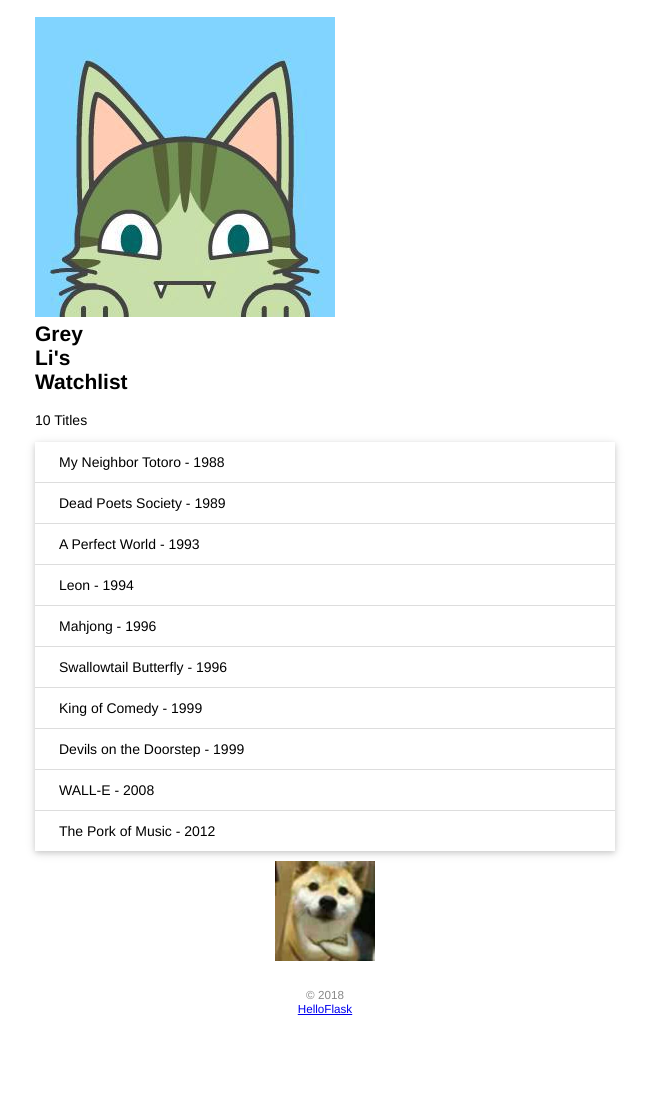
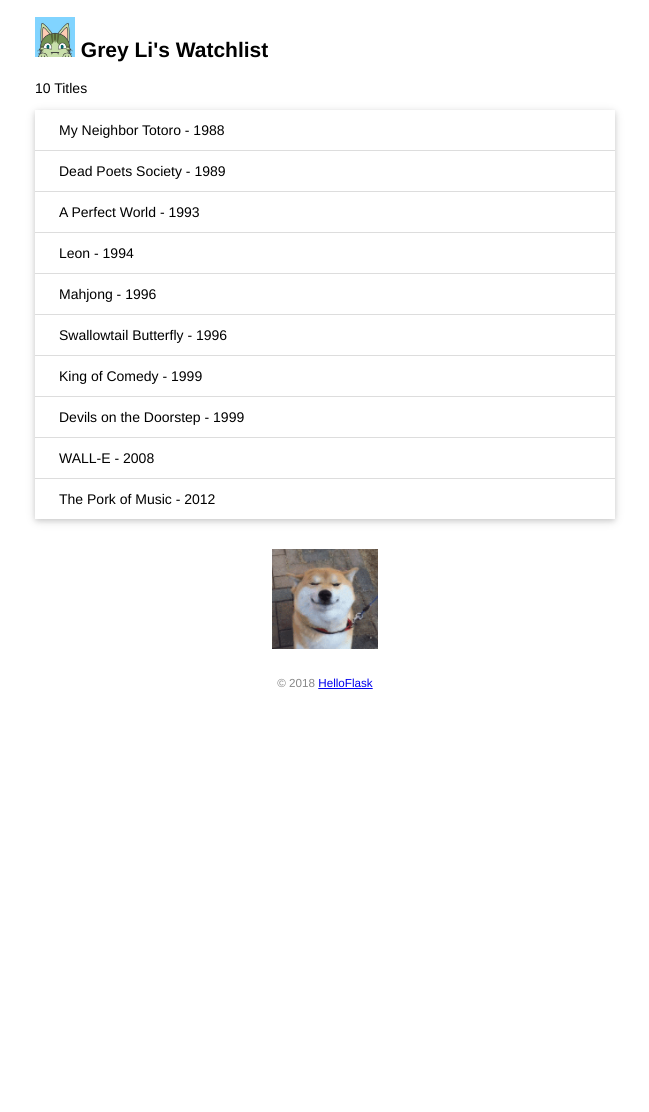
Before and after one commit to liuwenwen163/watchlist, a Flask app: page / in a window 1280 px wide. Shown: the whole page, without its empty margins (315-964 px from the left). After the commit the page ends 689 px from the top, so only its background shows below. Run offline with Flask 2, Linux system fonts and the light colour scheme.

Commit message:
Finish chapter4 in second time

```diff
--- a/app.py
+++ /dev/null
@@ -1,24 +0,0 @@
-# encoding: utf-8
-from flask import Flask, render_template
-
-# 定义虚拟数据
-name = 'Grey Li'
-movies = [
-    {'title': 'My Neighbor Totoro', 'year': '1988'},
-    {'title': 'Dead Poets Society', 'year': '1989'},
-    {'title': 'A Perfect World', 'year': '1993'},
-    {'title': 'Leon', 'year': '1994'},
-    {'title': 'Mahjong', 'year': '1996'},
-    {'title': 'Swallowtail Butterfly', 'year': '1996'},
-    {'title': 'King of Comedy', 'year': '1999'},
-    {'title': 'Devils on the Doorstep', 'year': '1999'},
-    {'title': 'WALL-E', 'year': '2008'},
-    {'title': 'The Pork of Music', 'year': '2012'},
-]
-
-app = Flask(__name__)
-
-@app.route("/")
-def hello():
-    # 渲染模板，传入模板文件文件名，模板内部使用到的关键字参数也要传入
-    return render_template('index.html', name=name, movies=movies)
--- a/static/style.css
+++ b/static/style.css
@@ -22,7 +22,7 @@ footer{
 }
 
 /* 头像 */
-h2{
+.avatar{
     width: 40px;
 }
 
@@ -50,6 +50,9 @@ h2{
 /* doge图片 */
 .totoro{
     display: block;
-    margin: 0 auto;
+    margin: 30px auto 0px auto;
     height: 100px;
 }
+samll{
+    display: inline;
+}
--- a/templates/index.html
+++ b/templates/index.html
@@ -17,9 +17,10 @@
         <li>{{ movie.title }} - {{ movie.year }}</li> {#等同于movie['title']#}
         {% endfor %} {# 使用 endfor 标签结束for语句 #}
     </ul>
-    <img class="totoro" alt="doge" src="{{ url_for('static', filename='images/doge.jpg') }}">
+    <img class="totoro" alt="doge" src="{{ url_for('static', filename='images/doge.gif') }}">
+
     <footer>
-        <small>&copy; 2018 <a class="totoro" href="http://helloflask.com/tutorial/">HelloFlask</a></small>
+        <small>&copy; 2018 <a href="http://helloflask.com/tutorial/">HelloFlask</a></small>
     </footer>
 </body>
 </html>
--- /dev/null
+++ b/watchlist.py
@@ -0,0 +1,49 @@
+# encoding: utf-8
+from flask import Flask, render_template
+from flask_sqlalchemy import SQLAlchemy
+import os
+import sys
+
+# 定义虚拟数据
+name = 'Grey Li'
+movies = [
+    {'title': 'My Neighbor Totoro', 'year': '1988'},
+    {'title': 'Dead Poets Society', 'year': '1989'},
+    {'title': 'A Perfect World', 'year': '1993'},
+    {'title': 'Leon', 'year': '1994'},
+    {'title': 'Mahjong', 'year': '1996'},
+    {'title': 'Swallowtail Butterfly', 'year': '1996'},
+    {'title': 'King of Comedy', 'year': '1999'},
+    {'title': 'Devils on the Doorstep', 'year': '1999'},
+    {'title': 'WALL-E', 'year': '2008'},
+    {'title': 'The Pork of Music', 'year': '2012'},
+]
+
+# WIN = sys.platform.startswith("win")
+# if WIN:
+#     prefix = 'sqlite///'
+# else:
+#     prefix = 'sqlite////'
+#
+app = Flask(__name__)
+# app.config['SQLALCHEMY_DATABASE_URI'] = prefix + os.path.join(app.root_path, 'data.db')
+# app.config['SQLALCHEMY_TRACK_MODIFICATIONS'] = False # 关闭对模型修改的监控
+# # 在扩展类实例化前加载配置
+# db = SQLAlchemy(app)
+
+
+@app.route('/')
+def index():
+    # user = User.query.first()
+    # movies = Movie.query.all()
+    return render_template('index.html', name=name, movies=movies)
+
+# # 创建数据库模型
+# class User(db.Model):
+#     id = db.Column(db.Integer, primary_key=True)
+#     name = db.Column(db.String(20))
+#
+# class Movie(db.Model):
+#     id = db.Column(db.Integer, primary_key=True)
+#     title = db.Column(db.String(60))
+#     year = db.Column(db.String(4))
```
Also changed, not shown: 向数据库添加记录.txt (added, +8 -0 lines), static/images/doge.gif (added), static/images/doge.jpg (deleted), 2 other files.
